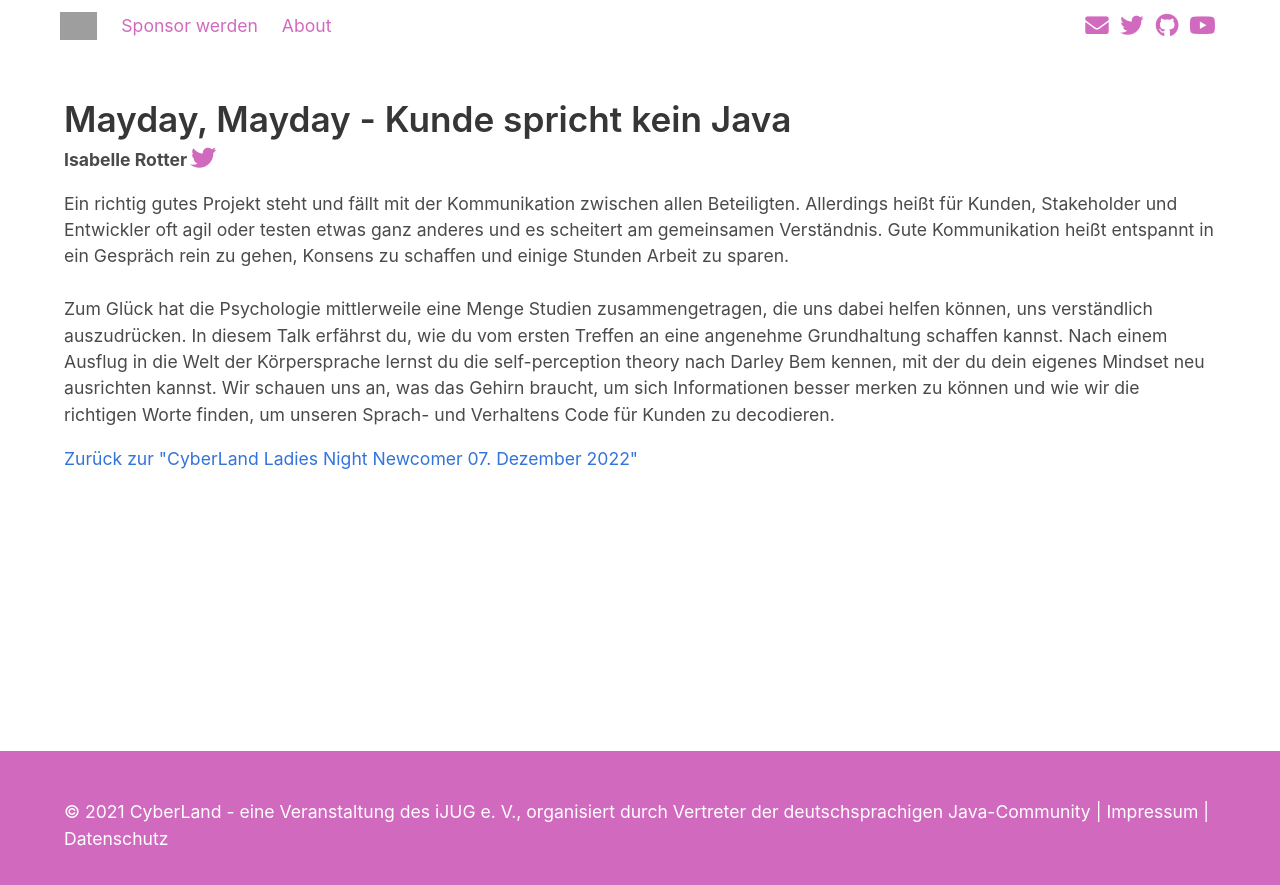
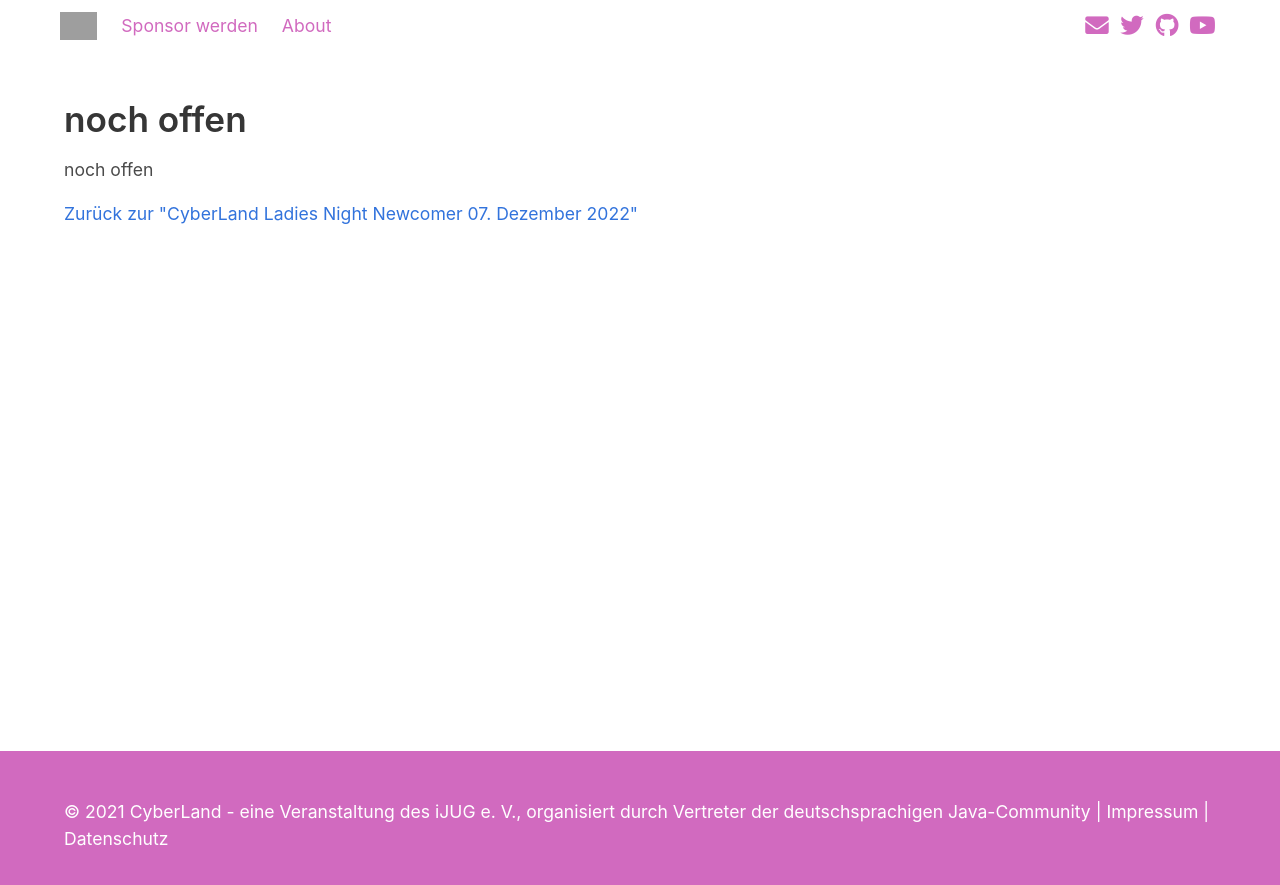
Before and after one commit to CyberLandConf/CyberLandConf.github.io, a Jekyll site: the page built from _sessions/2022-12-ladies-night-newcomer/session-45.md, in a window 1280 px wide. Shown: the top 885 px of the page. Built offline with Jekyll 4.4.1, drawn with Linux system fonts in a browser that asks for light colours; grey boxes are pictures that could not be loaded.

Commit message:
removed Isabelle as she can't make it

```diff
--- a/_sessions/2022-12-ladies-night-newcomer/session-45.md
+++ b/_sessions/2022-12-ladies-night-newcomer/session-45.md
@@ -1,11 +1,9 @@
 ---
   session-id: 'session-45'
-  title: Mayday, Mayday - Kunde spricht kein Java
+  title: noch offen
   abstract: |
-    Ein richtig gutes Projekt steht und fällt mit der Kommunikation zwischen allen Beteiligten. Allerdings heißt für Kunden, Stakeholder und Entwickler oft agil oder testen etwas ganz anderes und es scheitert am gemeinsamen Verständnis. Gute Kommunikation heißt entspannt in ein Gespräch rein zu gehen, Konsens zu schaffen und einige Stunden Arbeit zu sparen.
-
-    Zum Glück hat die Psychologie mittlerweile eine Menge Studien zusammengetragen, die uns dabei helfen können, uns verständlich auszudrücken. In diesem Talk erfährst du, wie du vom ersten Treffen an eine angenehme Grundhaltung schaffen kannst. Nach einem Ausflug in die Welt der Körpersprache lernst du die self-perception theory nach Darley Bem kennen, mit der du dein eigenes Mindset neu ausrichten kannst. Wir schauen uns an, was das Gehirn braucht, um sich Informationen besser merken zu können und wie wir die richtigen Worte finden, um unseren Sprach- und Verhaltens Code für Kunden zu decodieren.
+    noch offen
   meetupId: cyberland-ladies-night-newcomer
-  speaker-id: 'isabelle-rotter'
+  speaker-id: 'noch offen'
   layout: session
 ---
```
